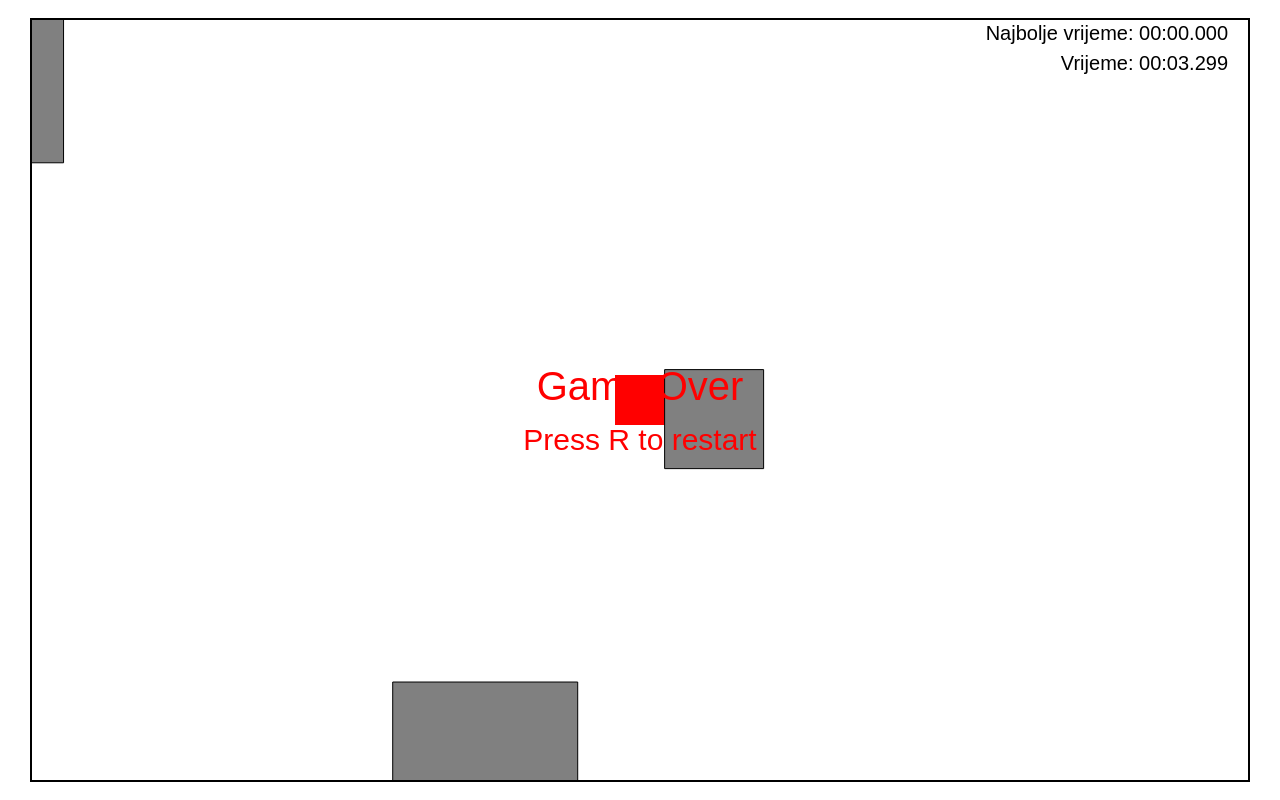
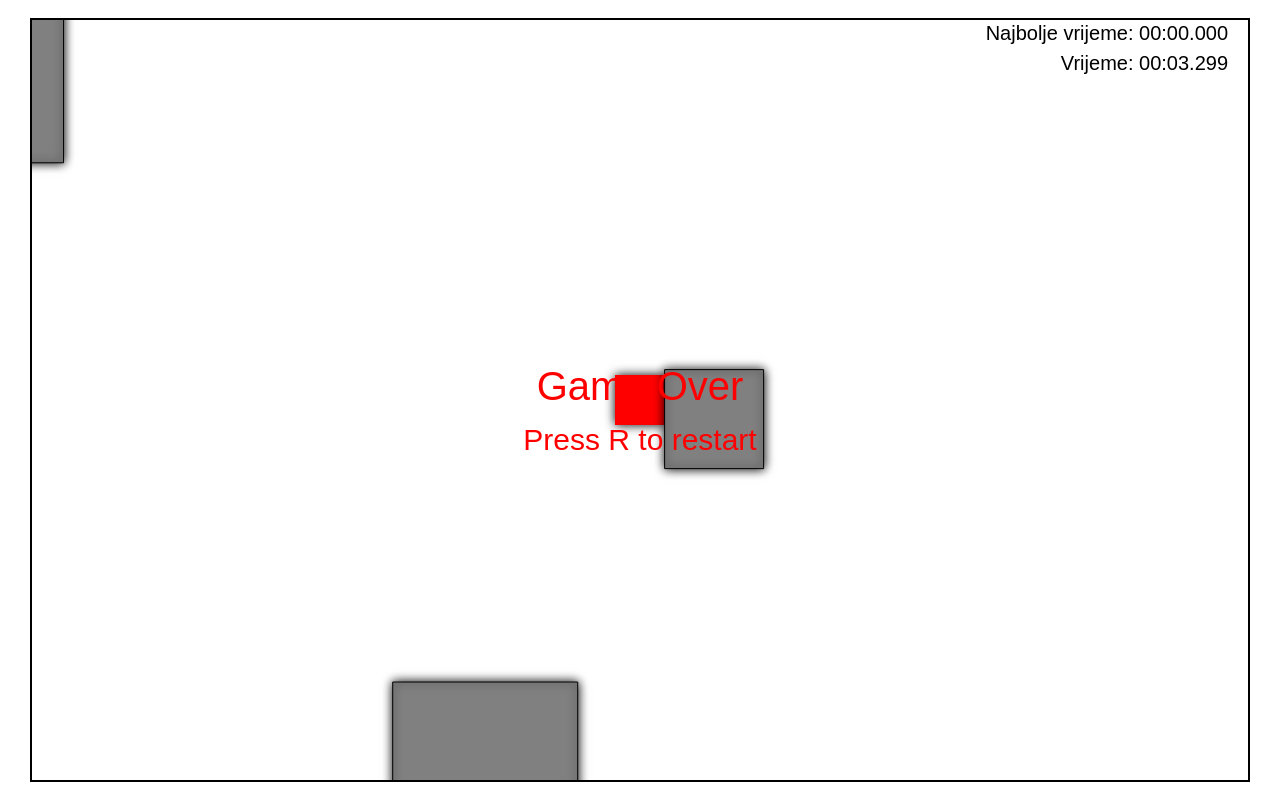
Before and after one commit to brlekmarko/nweb-projekt3, a website: page index.html in a window 1280 px wide. Drawn offline with Linux system fonts and the light colour scheme.

Commit message:
Popravljena sjena

```diff
--- a/index.html
+++ b/index.html
@@ -204,16 +204,19 @@
             context.fillText("Vrijeme: " + minutes + ":" + seconds + "." + milliseconds, canvas.width - 20, 50);
         }
 
+        function updateCanvasSize(canvas, context){
+            // postavi velicinu canvasa na velicinu prozora
+            canvas.width = window.innerWidth * 0.95;
+            canvas.height = window.innerHeight * 0.95;
+            context.shadowBlur = 10;
+            context.shadowColor = "black";
+        }
+
         function main(){ // glavna funkcija, pokrece igru
 
             let my_canvas = document.getElementById("my_canvas");
             let my_context = my_canvas.getContext("2d");
-
-            my_canvas.width = window.innerWidth * 0.95;
-            my_canvas.height = window.innerHeight * 0.95;
-
-            my_context.shadowBlur = 20;
-            my_context.shadowColor = "black";
+            updateCanvasSize(my_canvas, my_context);
 
             // nacrtamo igraca u sredini canvasa
             let playerSize = 50;
@@ -252,8 +255,8 @@
             // pokrecemo petlju za igru
             let gameLoop = setInterval(function(){
 
-                my_canvas.width = window.innerWidth * 0.95;
-                my_canvas.height = window.innerHeight * 0.95;
+                updateCanvasSize(my_canvas, my_context); //ako je korisnik smanjio prozor, smanjimo i canvas
+
                 // ocistimo canvas
                 my_context.clearRect(0, 0, my_canvas.width, my_canvas.height);
 
@@ -265,6 +268,9 @@
                     asteroids[i].move(my_canvas, asteroids);
                 }
                 drawAsteroids(asteroids, my_context);
+
+                my_context.shadowBlur = 0; // maknemo sjenu za ispis tekstova
+                // kasnije ce se automatski vratiti zbog updateCanvasSize
 
                 // ispisemo vrijeme
                 updateTime(my_canvas, my_context, startTime, bestTimeFormatted);
```
